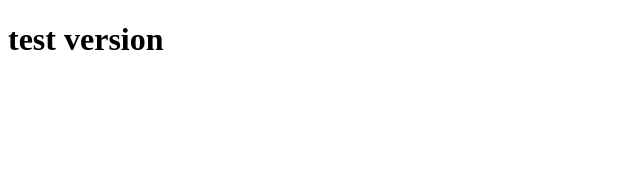
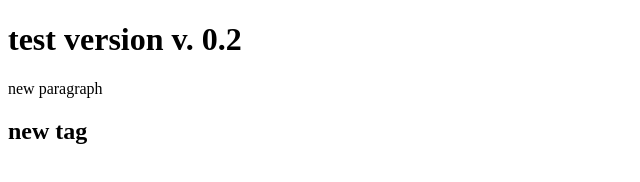
Before and after one commit to bartoszkuziara/nauka_gita, a plain HTML site: page index.html in a window 1280 px wide. Shown: the whole page, without its empty margins (0-640 px from the left). Drawn offline with Linux system fonts and the light colour scheme.

Commit message:
Test of changes

```diff
--- a/index.html
+++ b/index.html
@@ -1,9 +1,11 @@
 <!DOCTYPE html>
 <html>
 <head>
-	<title>Fun</title>
+	<title>Fun and fun</title>
 </head>
 <body>
-	<h1>test version</h1>
+	<h1>test version v. 0.2</h1>
+		<p>new paragraph</p>
+	<h2>new tag</h2>
 </body>
 </html>
```
